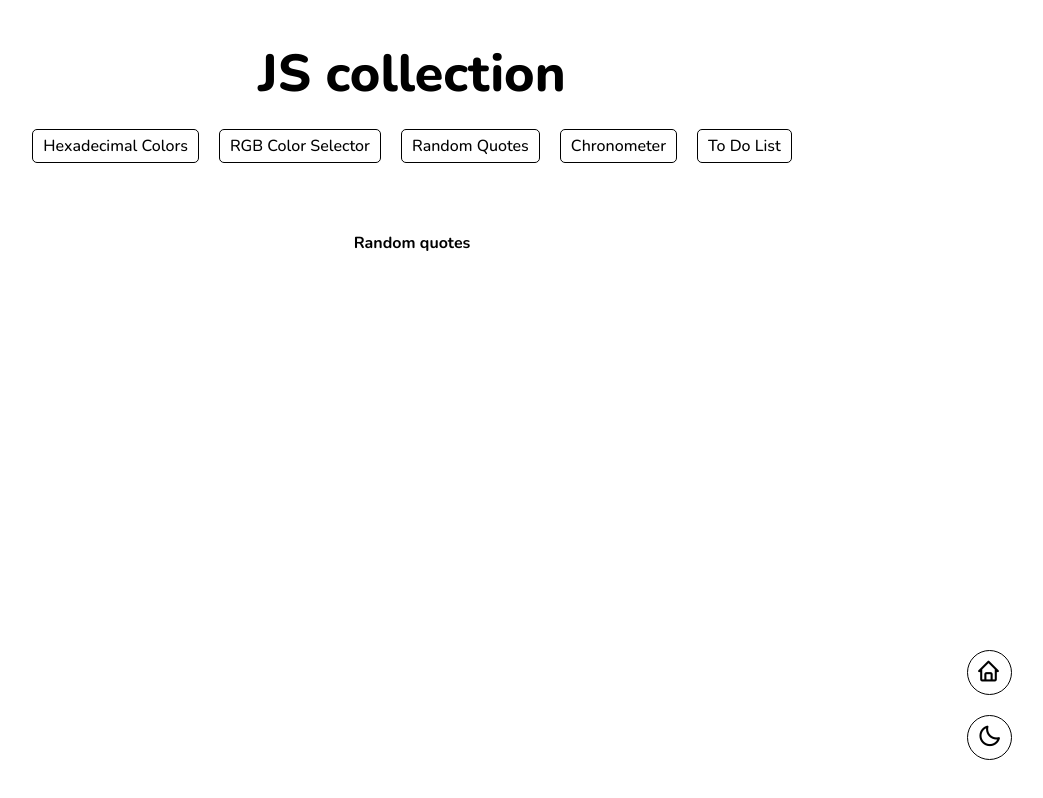
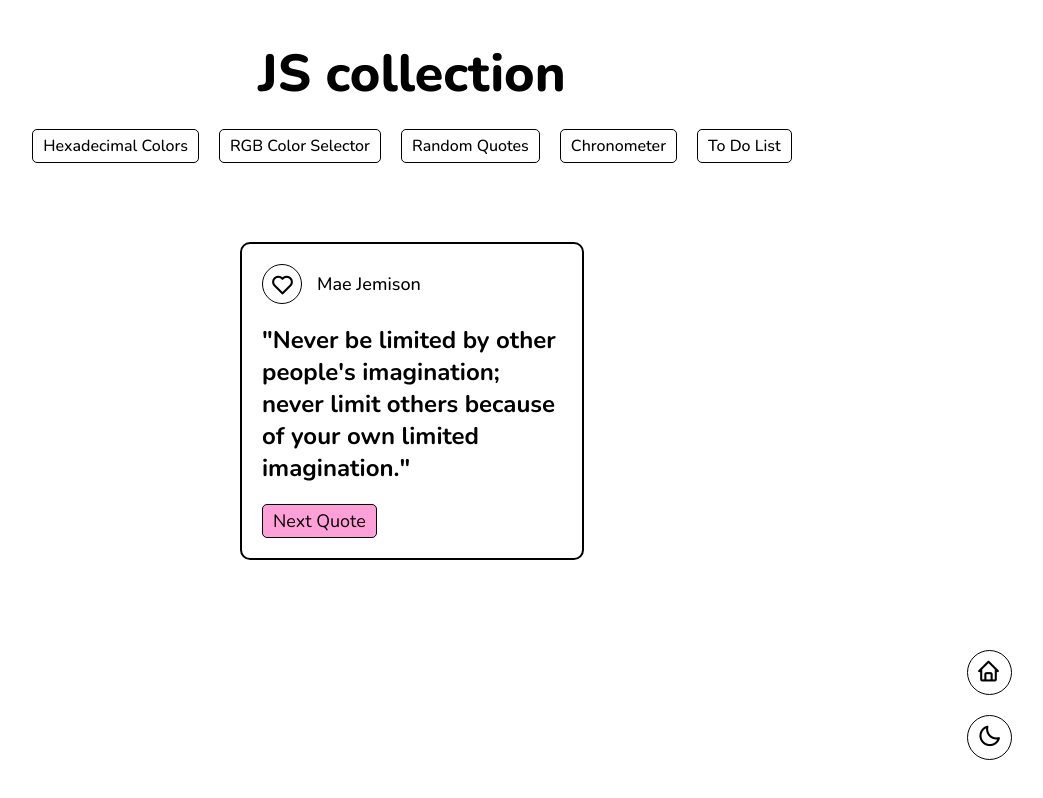
Before and after one commit to FatimaGR/JS-collection, a plain HTML site: page pages/random-quotes.html in a window 1280 px wide. Shown: the whole page, without its empty margins (228-1271 px from the left). Drawn offline with nearby package versions, Linux system fonts and the light colour scheme.

Commit message:
Added Random quotes structure, styles and functions

```diff
--- /dev/null
+++ b/js-files/quotes.js
@@ -0,0 +1,54 @@
+let quotes = [
+  {
+    "author": "Ralph Waldo Emerson",
+    "quote": "The only person you are destined to become is the person you decide to be."
+  },
+  {
+    "author": "Charles Spurgeon",
+    "quote": "It's not how much you have, but how much you enjoy that makes happiness."
+  },
+  {
+    "author": "Nelson Mandela",
+    "quote": "The greatest glory in living lies not in never falling, but in rising every time we fall."
+  },
+  {
+    "author": "Vivian Greene",
+    "quote": "It's not about waiting for the storm to pass, it's about learning to dance in the rain."
+  },
+  {
+    "author": "Steve Jobs",
+    "quote": "The only way to do great work is to love what you do."
+  },
+  {
+    "author": "Maya Angelou",
+    "quote": "If you don't like something, change it. If you can't change it, change your attitude."
+  },
+  {
+    "author": "Dalai Lama",
+    "quote": "Happiness is not something ready made. It comes from your own actions."
+  },
+  {
+    "author": "Abraham Lincoln",
+    "quote": "The best way to predict the future is to create it."
+  },
+  {
+    "author": "Joel Brown",
+    "quote": "The only thing that stands between you and your dream is the will to try and the belief that it is actually possible."
+  },
+  {
+    "author": "Thomas A. Edison",
+    "quote": "Our greatest weakness lies in giving up. The most certain way to succeed is always to try just one more time."
+  },
+  {
+    "author": "Eleanor Roosevelt",
+    "quote": "The future belongs to those who believe in the beauty of their dreams."
+  },
+  {
+    "author": "Charles R. Swindoll",
+    "quote": "Life is 10% what happens to you and 90% how you react to it."
+  },
+  {
+    "author": "Mae Jemison",
+    "quote": "Never be limited by other people's imagination; never limit others because of your own limited imagination."
+  }
+]
--- /dev/null
+++ b/js-files/random-quotes.js
@@ -0,0 +1,18 @@
+const author = document.getElementById("author");
+const quote = document.getElementById("quote");
+const button = document.getElementById("button");
+
+function generateIndex(min, max){
+  return Math.floor(Math.random() * (max - min) + min);
+}
+
+function changeQuote() {
+  let index = generateIndex(0, quotes.length);
+  author.innerText = quotes[index].author;
+  quote.innerText = `"${quotes[index].quote}"`;
+  console.log("hola")
+}
+
+changeQuote();
+
+button.addEventListener("click", changeQuote)
--- a/pages/random-quotes.html
+++ b/pages/random-quotes.html
@@ -4,6 +4,7 @@
   <meta charset="UTF-8">
   <meta name="viewport" content="width=device-width, initial-scale=1.0">
   <link href='https://unpkg.com/boxicons@2.1.4/css/boxicons.min.css' rel='stylesheet'>
+  <link rel="stylesheet" href="../styles/random-quotes.css">
   <link rel="stylesheet" href="../styles.css">
   <title>Random quotes</title>
 </head>
@@ -29,8 +30,17 @@
     </button>
   </div>
   <main>
-    <h2>Random quotes</h2>
+    <div class="card">
+      <div class="author">
+        <i class='bx bx-heart'></i>
+        <h4 id="author"></h4>
+      </div>
+      <h2 id="quote"></h2>
+      <button id="button">Next quote</button>
+    </div>
   </main>
 </body>
 <script src="../main.js"></script>
+<script src="../js-files/quotes.js"></script>
+<script src="../js-files/random-quotes.js"></script>
 </html>
--- a/styles/hexadecimal-colors.css
+++ b/styles/hexadecimal-colors.css
@@ -44,7 +44,7 @@
   transform: rotate(19.26deg);
 }
 button{
-  border: solid 2px #000;
+  border: solid 1.5px #000;
   border-radius: 5px;
   padding: 4px 10px;
   font-size: 20px;
--- /dev/null
+++ b/styles/random-quotes.css
@@ -0,0 +1,53 @@
+.card{
+  border: solid 2px #000000;
+  border-radius: 10px;
+  max-width: 344px;
+  padding: 20px;
+  margin: 10px;
+  box-sizing: border-box;
+  display: flex;
+  flex-direction: column;
+  gap: 20px;
+  align-items: start;
+}
+.bx-heart{
+  border: solid 1.5px #000000;
+  border-radius: 100%;
+  padding: 8px 7px;
+  width: 40px;
+  height: 40px;
+  cursor: pointer;
+  box-sizing: border-box;
+  font-size: 25px;
+}
+.author{
+  display: flex;
+  align-items: center;
+  gap: 15px;
+}
+h4{
+  font-size: 18px;
+  font-weight: 500;
+}
+h2{
+  font-size: 24px;
+  font-weight: 700;
+}
+button{
+  border: solid 1.5px #000;
+  border-radius: 5px;
+  padding: 4px 10px;
+  font-size: 18px;
+  background-color: #FFA0D9;
+  cursor: pointer;
+  text-transform: capitalize;
+}
+.dark-mode .bx-heart,
+.dark-mode .card,
+.dark-mode button{
+  border-color: #fff;
+}
+.dark-mode button{
+  color: #fff;
+  background-color: #EF37A6;
+}
```
